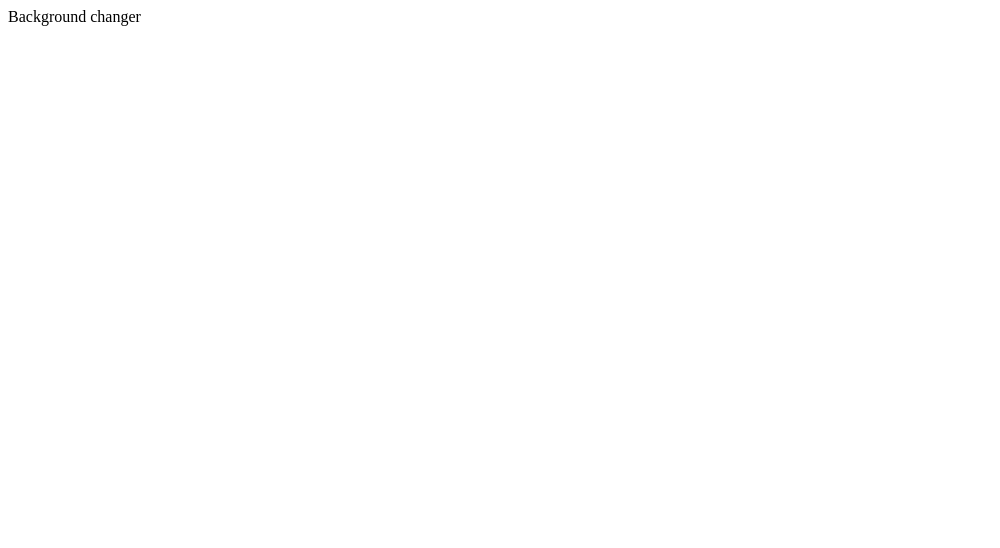
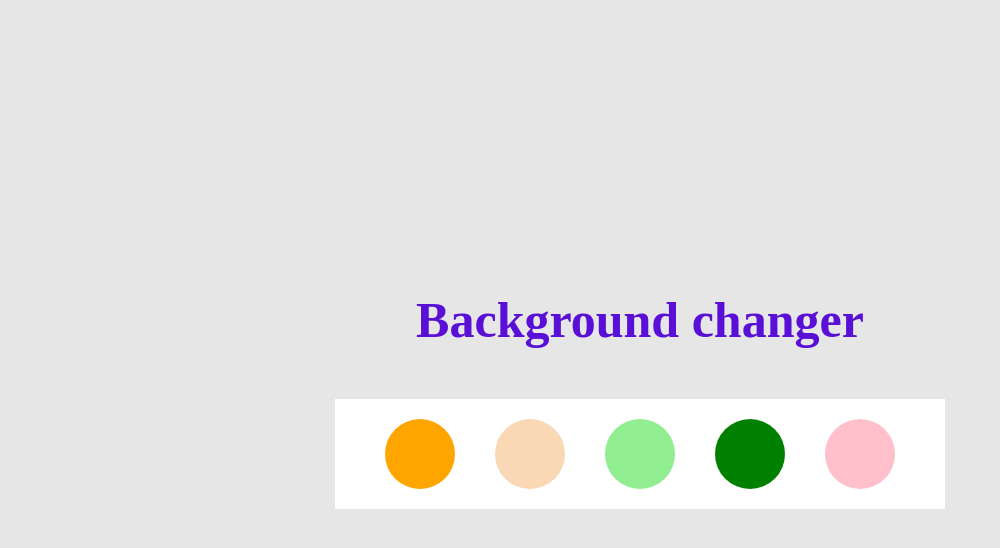
Before and after one commit to leonardoabreu546/background_changer, a plain HTML site: page background.html in a window 1280 px wide. Shown: the whole page, without its empty margins (0-1000 px from the left). Drawn offline with Linux system fonts and the light colour scheme.

Commit message:
criar css

```diff
--- a/background.html
+++ b/background.html
@@ -4,15 +4,18 @@
     <meta charset="UTF-8">
     <meta name="viewport" content="width=device-width, initial-scale=1.0">
     <title>Document</title>
+    <link rel="stylesheet" href="styles.css">
 </head>
-<body>
-    <div>Background changer</div>
-    <div class="background-controls">
-        <div class="button orange"></div>
-        <div class="button skin color"></div>
-        <div class="buttonlight-green"></div>
-        <div class="button green"></div>
-        <div class="button pink"></div>
+<body >
+    <div class="container">
+        <div class="title">Background changer</div>
+        <div class="background-controls">
+            <div class="button orange"></div>
+            <div class="button skin-color"></div>
+            <div class="button light-green"></div>
+            <div class="button green"></div>
+            <div class="button pink"></div>
+        </div>
     </div>
 </body>
 </html>
--- /dev/null
+++ b/styles.css
@@ -0,0 +1,59 @@
+html, body {
+    height: 100%;
+    margin: 0;
+    padding: 0;
+}
+
+.container {
+    background-color: #E6E6E6;
+    display: flex;
+    flex-direction: column;
+    justify-content: center;
+    align-items: center;
+    height: 100%;
+    width: 100%;
+}
+
+
+.button {
+    width: 70px;
+    aspect-ratio: 1 / 1;
+    border-radius: 50%;
+    cursor: pointer;
+}
+
+.background-controls {
+    background-color: white;
+    display: grid;
+    grid-template-columns: repeat(5, 1fr);
+    gap: 40px;
+    padding: 20px 50px;
+}
+
+.title {
+    color: #590FD6;
+    text-align: center;
+    font-size: 50px;
+    margin-bottom: 50px;
+    font-weight: bold;
+}
+
+.button.orange {
+    background-color: orange;
+}
+
+.button.skin-color {
+    background-color: #FAD7B5;
+}
+
+.button.light-green {
+    background-color: lightgreen;
+}
+
+.button.green{
+    background-color: green;
+}
+
+.button.pink {
+    background-color: pink;
+}
```
